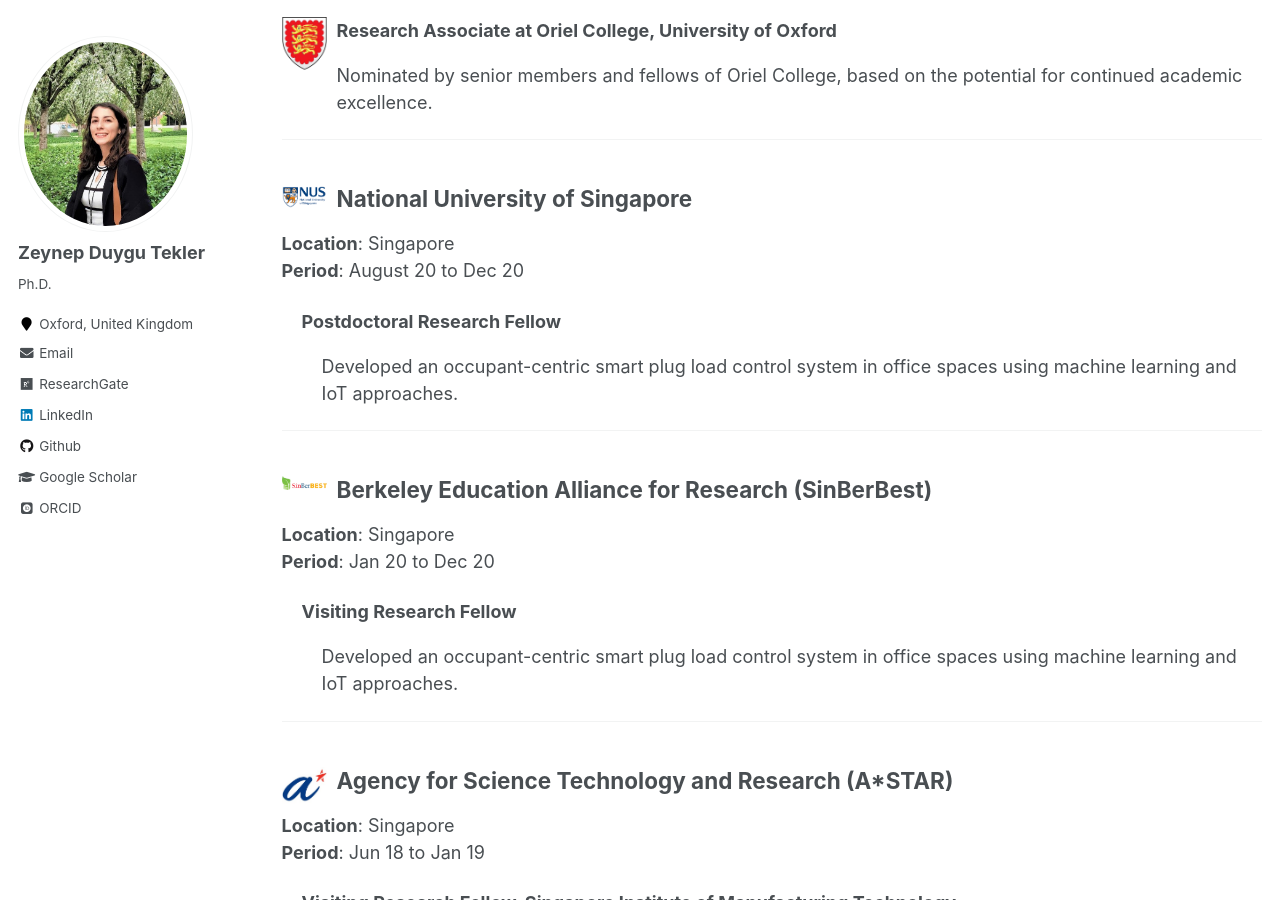
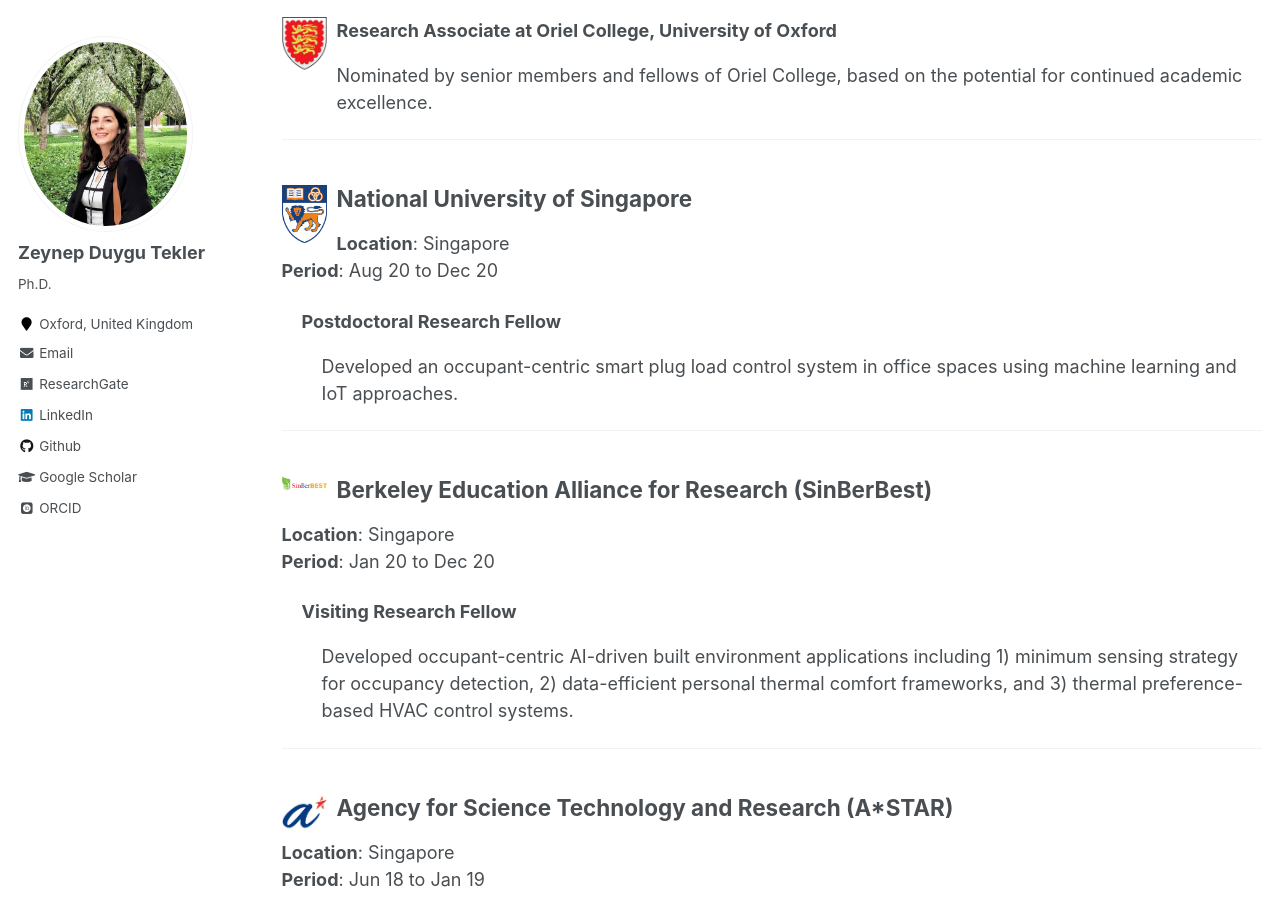
Before and after one commit to zeynepduygutekler/zeynepduygutekler.github.io, a Jekyll site: the page built from _pages/fellowships.md, in a window 1280 px wide and 900 px high, scrolled down 473 px. Built offline with Jekyll 4.4.1, drawn with Linux system fonts in a browser that asks for light colours; some web fonts are replaced.

Commit message:
fellowships logo adjustment

```diff
--- a/_pages/fellowships.md
+++ b/_pages/fellowships.md
@@ -38,7 +38,7 @@
 </div>
 
 <strong>Location</strong>: Singapore<br>
-<strong>Period</strong>: August 20 to Dec 20<br>
+<strong>Period</strong>: Aug 20 to Dec 20<br>
 
 <div style="margin-left: 20px; margin-top: 15px;">
   <strong>Postdoctoral Research Fellow</strong>
@@ -60,7 +60,7 @@
 <div style="margin-left: 20px; margin-top: 15px;">
   <strong>Visiting Research Fellow</strong>
   <p style="margin-left: 20px;">
-    Developed an occupant-centric smart plug load control system in office spaces using machine learning and IoT approaches.
+    Developed occupant-centric AI-driven built environment applications including 1) minimum sensing strategy for occupancy detection, 2) data-efficient personal thermal comfort frameworks, and 3) thermal preference-based HVAC control systems.
   </p>
 </div>
 
@@ -81,90 +81,4 @@
   </p>
 </div>
 
-
-
-
-
-
-
-
-
-
-
-
-[//]: # ()
-[//]: # (<div>)
-
-[//]: # (<img align="left" width="45" height="65" src="/images/sinberbest.jpg" style="margin-right: 10px"> )
-
-[//]: # (<h2>)
-
-[//]: # (National University of Singapore)
-
-[//]: # (</h2> )
-
-[//]: # (</div>)
-
-[//]: # ()
-[//]: # (**Location**: Singapore\)
-
-[//]: # (**Period**: August 20 to Dec 20)
-
-[//]: # ()
-[//]: # (*Postdoctoral Research Fellow*)
-
-[//]: # (* Developed an occupant-centric smart plug load control system in office spaces using machine learning and IoT approaches.)
-
-[//]: # ()
-[//]: # (---)
-
-[//]: # ()
-[//]: # (<div>)
-
-[//]: # (<img align="left" width="45" height="65" src="/images/sinberbest.jpg" style="margin-right: 10px"> )
-
-[//]: # (<h2>)
-
-[//]: # (Berkeley Education Alliance for Research &#40;SinBerBest&#41;)
-
-[//]: # (</h2> )
-
-[//]: # (</div>)
-
-[//]: # ()
-[//]: # (**Location**: Singapore\)
-
-[//]: # (**Period**: Jan 20 to Dec 20)
-
-[//]: # ()
-[//]: # (*Visiting Research Fellow*)
-
-[//]: # (* Developed an occupant-centric smart plug load control system in office spaces using machine learning and IoT approaches.)
-
-[//]: # ()
-[//]: # (---)
-
-[//]: # ()
-[//]: # (<div>)
-
-[//]: # (<img align="left" width="45" height="45" src="/images/astar.jpg" style="margin-right: 10px"> )
-
-[//]: # (<h2>)
-
-[//]: # (Agency for Science Technology and Research &#40;A*STAR&#41;)
-
-[//]: # (</h2> )
-
-[//]: # (</div>)
-
-[//]: # ()
-[//]: # (**Location**: Singapore\)
-
-[//]: # (**Period**: Jun 18 to Jan 19)
-
-[//]: # ()
-[//]: # (*Visiting Research Fellow, Singapore Institute of Manufacturing Technology*)
-
-[//]: # (* Led an exploratory study to gain insights into food manufacturers’ waste management decision-making )
-
-[//]: # (process and used statistical analysis to translate these insights into a behaviour framework.)
+---
```
Also changed, not shown: images/nus-logo.png.
